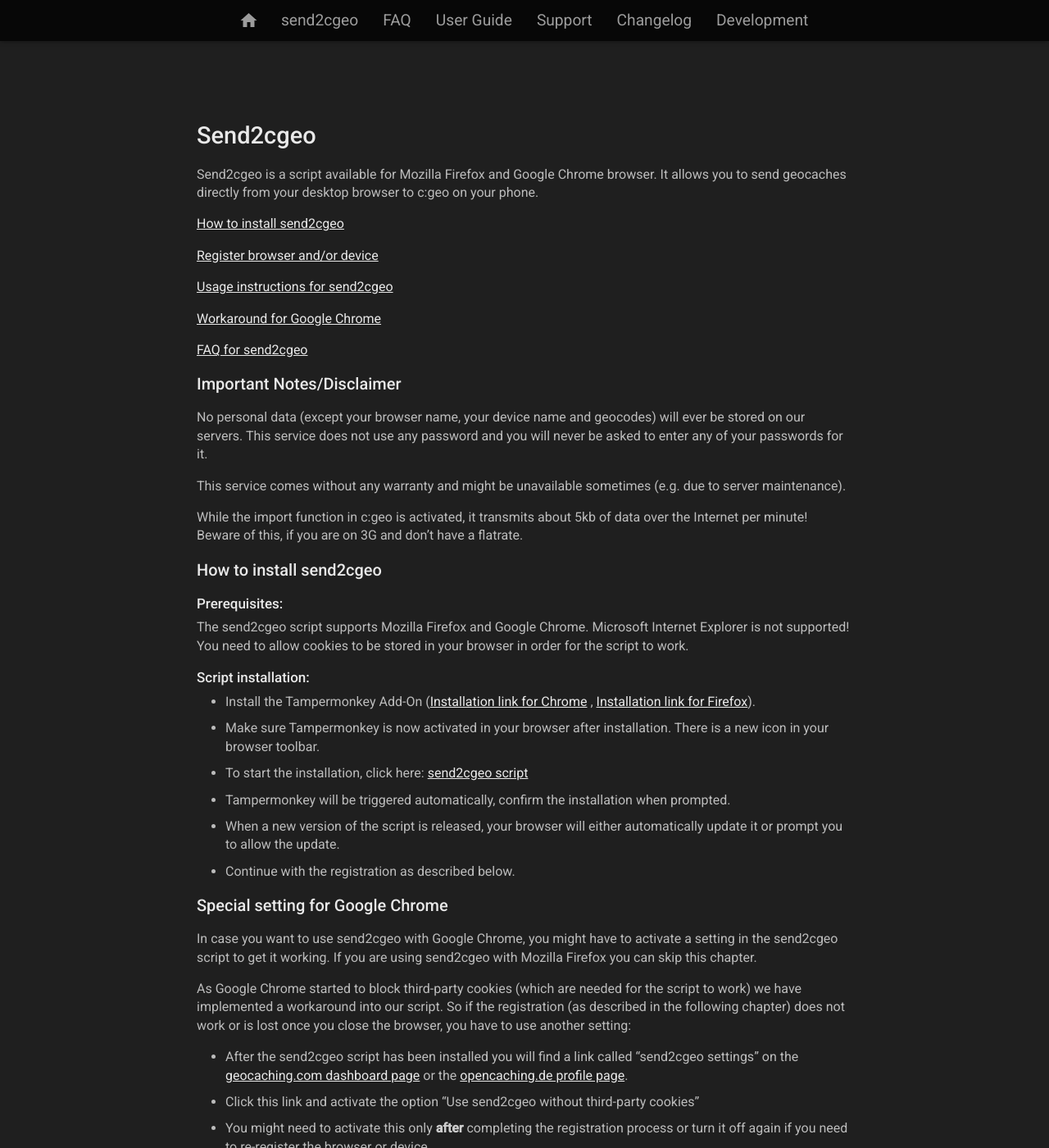
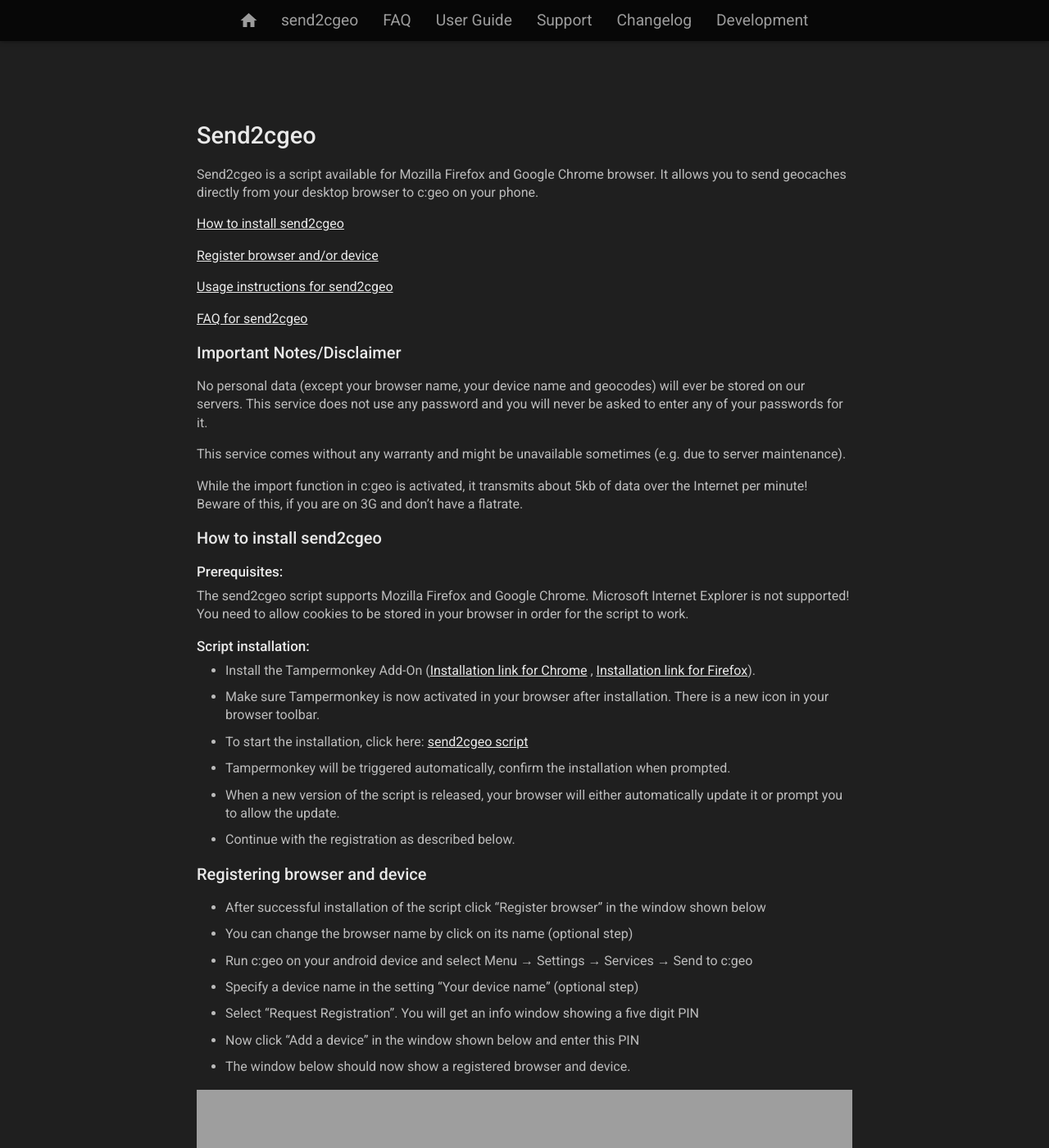
Before and after one commit to cgeo/cgeo.github.io, a Jekyll site: the page built from send2cgeo.md, in a window 1280 px wide and 1400 px high. Shown: the whole window at 82% size. Built offline with Jekyll 4.4.1, drawn with Linux system fonts in a browser that asks for light colours; nearby versions of some CDN libraries; a script that is not in the unit is left out; some of the changed text lies outside the part shown; grey boxes are pictures that could not be loaded.

Commit message:
Fix #301 - Remove Chrome workaround description
Its no longer needed as this is now default behavior

```diff
--- a/send2cgeo.md
+++ b/send2cgeo.md
@@ -12,8 +12,6 @@
 [Register browser and/or device](#registering-browser-and-device)
 
 [Usage instructions for send2cgeo](#how-to-use-send2cgeo)
-
-[Workaround for Google Chrome](#special-setting-for-google-chrome)
 
 [FAQ for send2cgeo](/faq#send2cgeo)
 
@@ -38,17 +36,6 @@
 - Tampermonkey will be triggered automatically, confirm the installation when prompted.
 - When a new version of the script is released, your browser will either automatically update it or prompt you to allow the update.
 - Continue with the registration as described below.
-
-## Special setting for Google Chrome
-
-In case you want to use send2cgeo with Google Chrome, you might have to activate a setting in the send2cgeo script to get it working.
-If you are using send2cgeo with Mozilla Firefox you can skip this chapter.
-
-As Google Chrome started to block third-party cookies (which are needed for the script to work) we have implemented a workaround
-into our script. So if the registration (as described in the following chapter) does not work or is lost once you close the browser, you have to use another setting:
- - After the send2cgeo script has been installed you will find a link called "send2cgeo settings" on the [geocaching.com dashboard page](https://www.geocaching.com/account/dashboard) or the [opencaching.de profile page](https://www.opencaching.de/myhome.php).
- - Click this link and activate the option "Use send2cgeo without third-party cookies"
- - You might need to activate this only **after** completing the registration process or turn it off again if you need to re-register the browser or device.
 
 ## Registering browser and device
 
```
